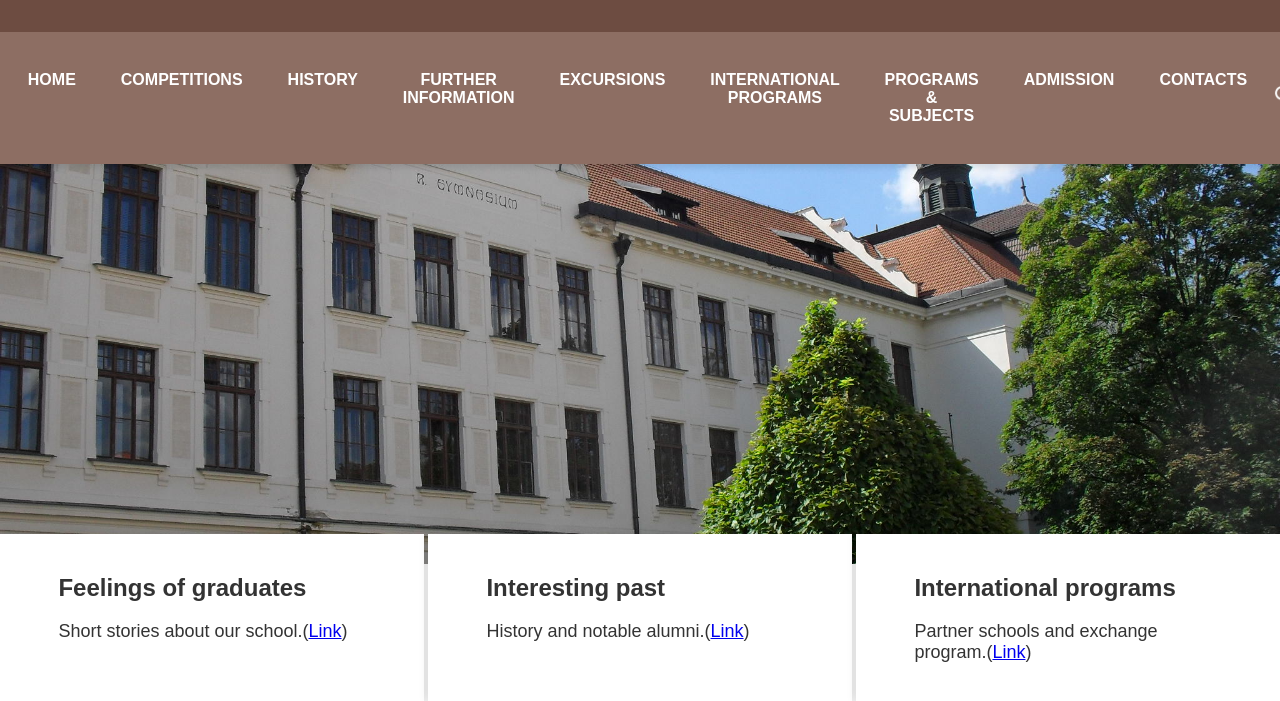
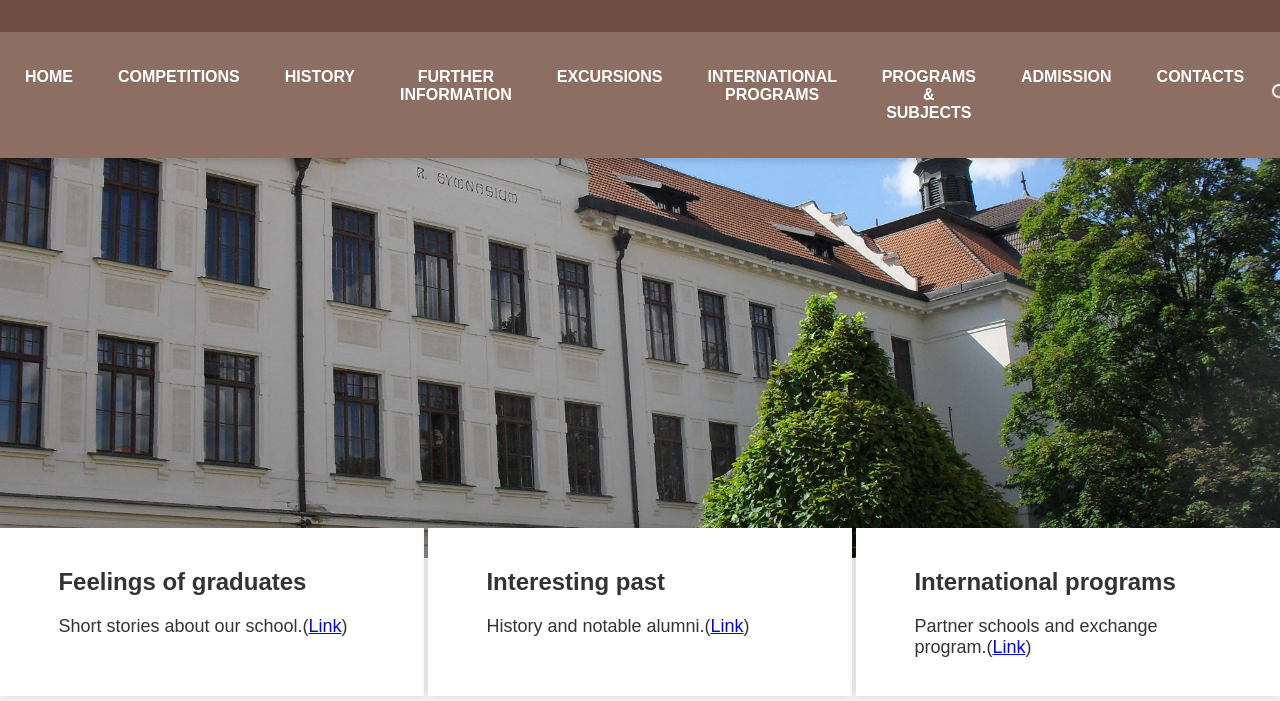
Before and after one commit to VojtaPotok/nanecisto, a plain HTML site: page index.html in a window 1280 px wide. Shown: the part 99-800 px from the top of the page. Drawn offline with Linux system fonts and the light colour scheme.

Commit message:
Update index.html

```diff
--- a/index.html
+++ b/index.html
@@ -51,7 +51,7 @@
             left: 0;
             width: 100%;
             background: #8d6e63;
-            padding: 1% ;
+
             text-align: center;
             display: flex;
             align-items: center;
@@ -160,7 +160,7 @@
             background-size: cover;
             background-position: center;
             color: #5d4037;
-            font-size: 24px;
+
         }
         .banner img {
             width: 100%;
```
